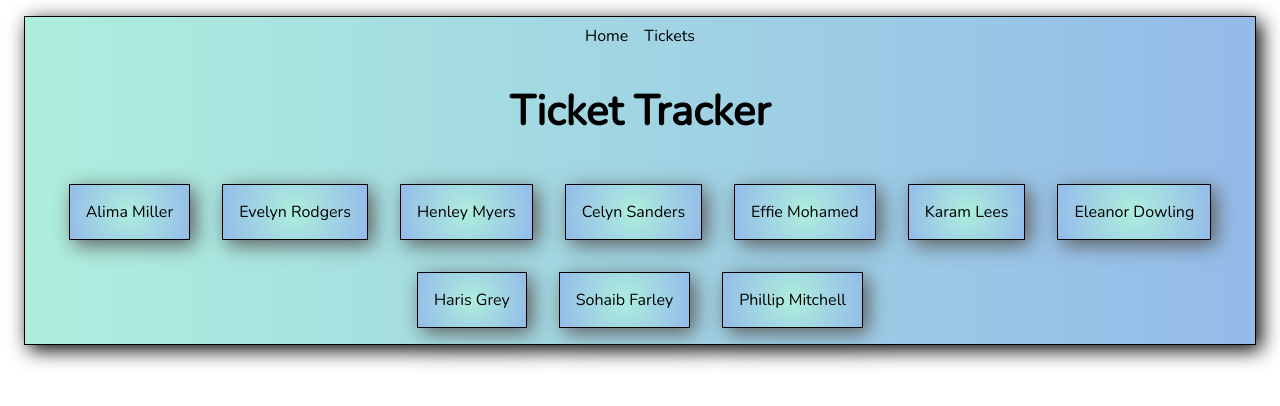
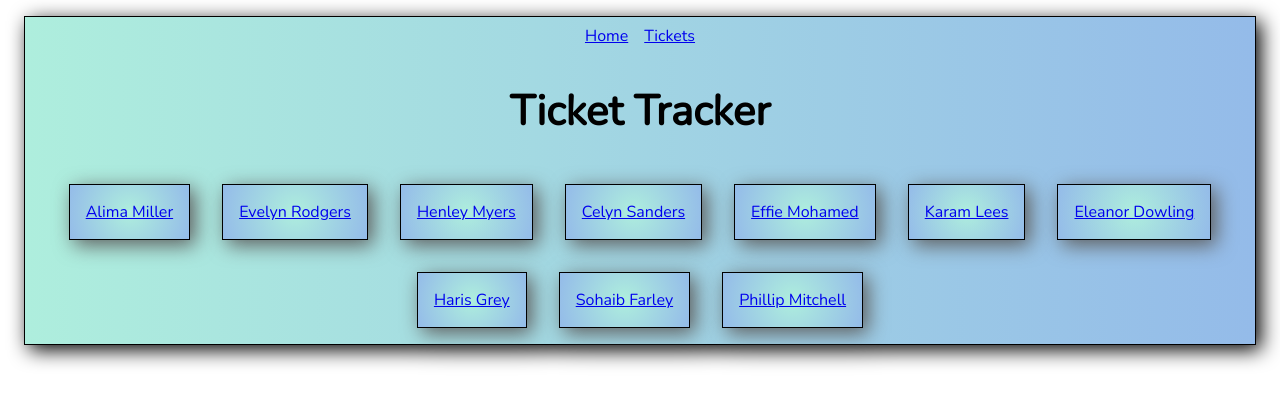
Before and after one commit to Koji47/ticket-tracker, a React (Vite) app: page /#/ in a window 1280 px wide. Shown: the top 406 px of the page. Built offline with nearby package versions, Linux system fonts and the light colour scheme.

Commit message:
scss animations

```diff
--- a/src/App.scss
+++ b/src/App.scss
@@ -12,15 +12,6 @@
   filter: drop-shadow(5px 5px 10px #000);
 }
 
-a {
-  all: unset;
-  transition: all 0.5s;
-}
-
-a:hover {
-  transform: scale(1.1);
-}
-
 h1 {
   width: 100%;
   display: flex;
--- a/src/main.scss
+++ b/src/main.scss
@@ -3,3 +3,10 @@
 * {
   font-family: "Nunito", sans-serif;
 }
+
+a:hover {
+  transform: scale(1.1);
+}
+a {
+  transition: all 0.5s;
+}
```
Also changed, not shown: src/assets/defaultImage.png (added).
